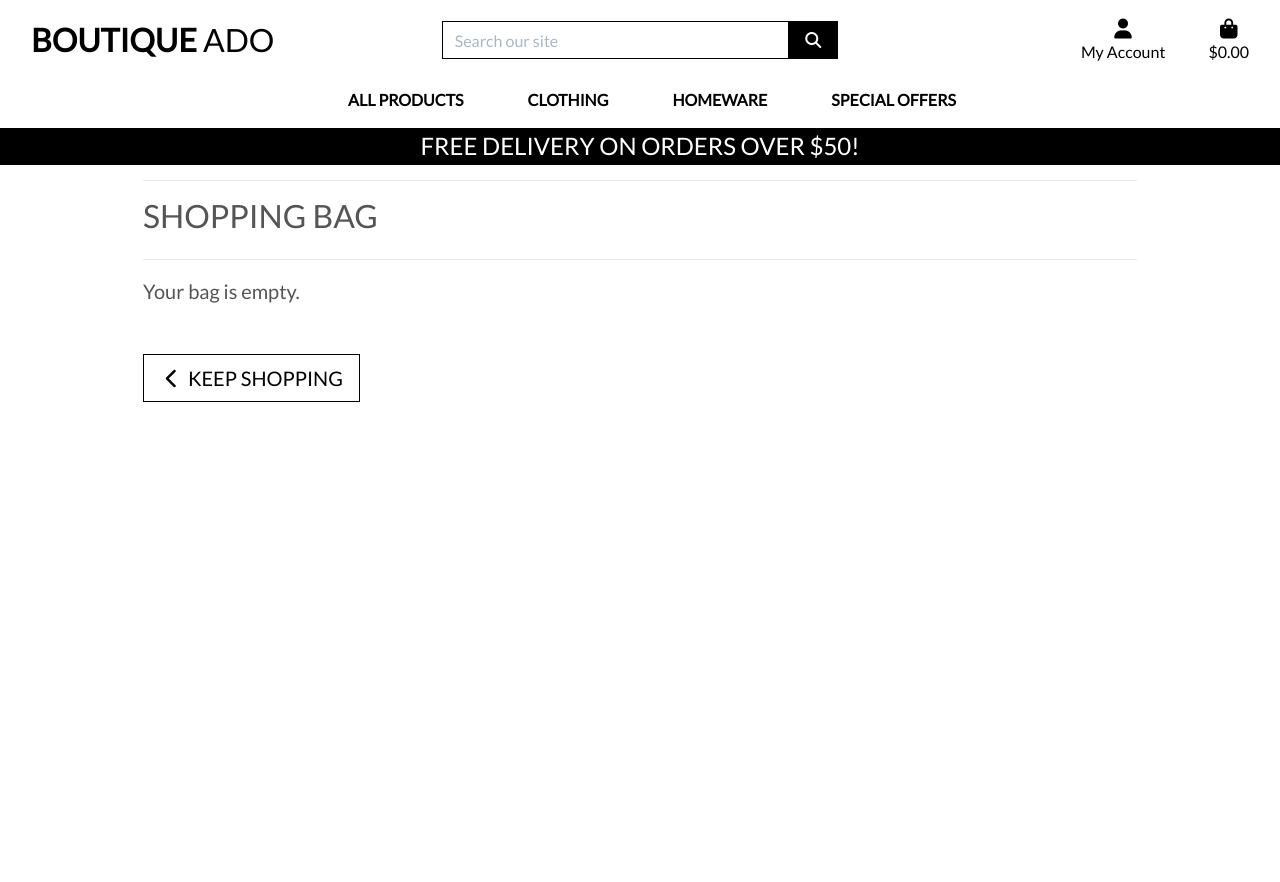
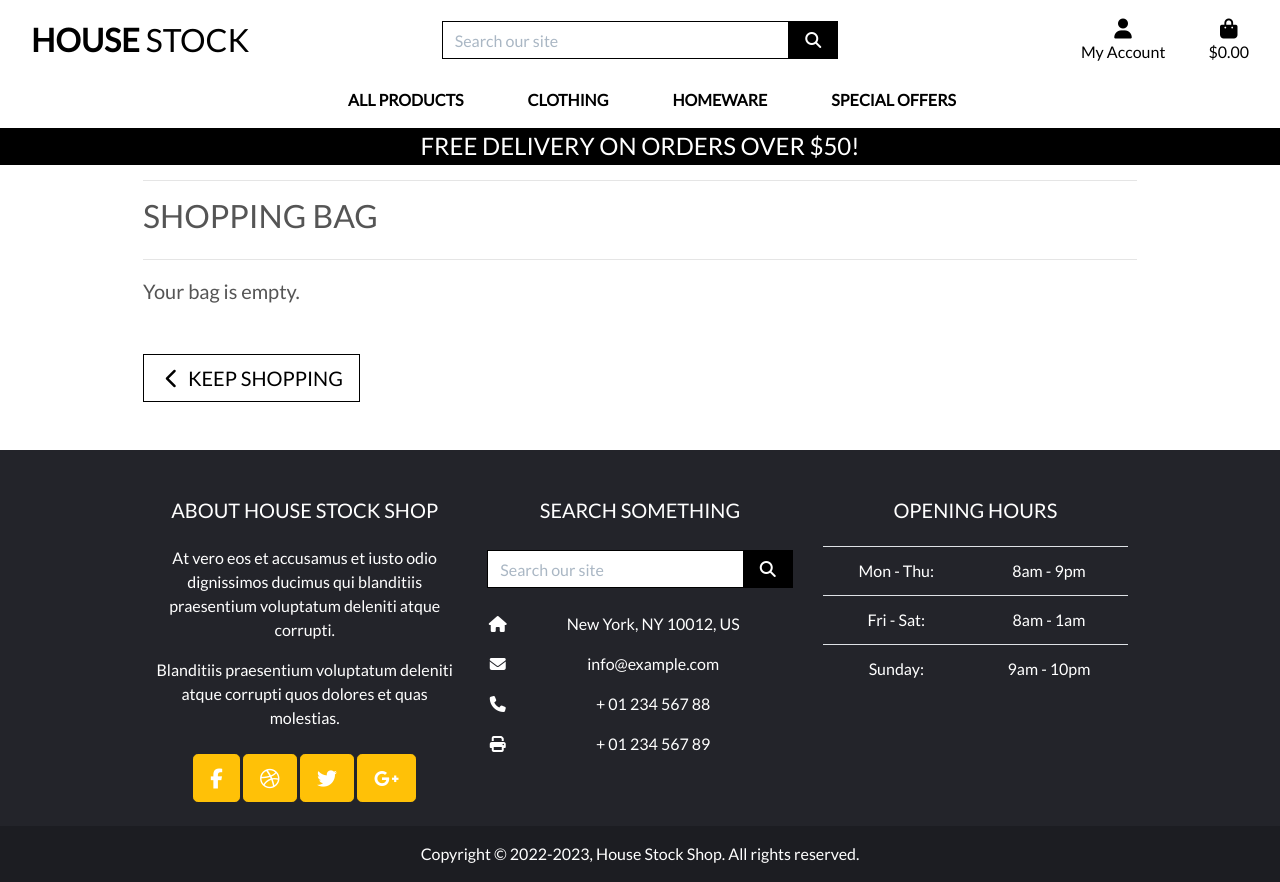
Before and after one commit to SergiyKochenko/pp5-shop-ecommerce, a Django app: page /bag/ in a window 1280 px wide. Before the commit the page ends 402 px from the top, so only its background shows below. Run offline with Django 3.2, Linux system fonts and the light colour scheme; some libraries are stand-ins or nearby versions.

Commit message:
added footer, created env.py for public&secret keys and wh

```diff
--- a/templates/base.html
+++ b/templates/base.html
@@ -41,7 +41,7 @@
         <div id="topnav" class="row bg-white pt-lg-2 d-none d-lg-flex">
             <div class="col-12 col-lg-4 my-auto py-1 py-lg-0 text-center text-lg-left">
                 <a href="{% url 'home' %}" class="nav-link main-logo-link">
-                    <h2 class="logo-font text-black my-0"><strong>Boutique</strong> Ado</h2>
+                    <h2 class="logo-font text-black my-0"><strong>House</strong> Stock</h2>
                 </a>
             </div>
             <div class="col-12 col-lg-4 my-auto py-1 py-lg-0">
@@ -144,5 +144,151 @@
     {% endblock %}
 
 
+<!--  -->
+<!-- Remove the container if you want to extend the Footer to full width. -->
+<div class="containers my-5">
+
+    <footer class="text-white text-center text-lg-start" style="background-color: #23242a;">
+      <!-- Grid container -->
+      <div class="container p-4">
+        <!--Grid row-->
+        <div class="row mt-4">
+          <!--Grid column-->
+          <div class="col-lg-4 col-md-12 mb-4 mb-md-0">
+            <h5 class="text-uppercase mb-4">About House Stock Shop</h5>
+
+            <p>
+              At vero eos et accusamus et iusto odio dignissimos ducimus qui blanditiis praesentium
+              voluptatum deleniti atque corrupti.
+            </p>
+
+            <p>
+              Blanditiis praesentium voluptatum deleniti atque corrupti quos dolores et quas
+              molestias.
+            </p>
+
+            <div class="mt-4">
+              <!-- Facebook -->
+              <a type="button" class="btn btn-floating btn-warning btn-lg"><i class="fab fa-facebook-f"></i></a>
+              <!-- Dribbble -->
+              <a type="button" class="btn btn-floating btn-warning btn-lg"><i class="fab fa-dribbble"></i></a>
+              <!-- Twitter -->
+              <a type="button" class="btn btn-floating btn-warning btn-lg"><i class="fab fa-twitter"></i></a>
+              <!-- Google + -->
+              <a type="button" class="btn btn-floating btn-warning btn-lg"><i class="fab fa-google-plus-g"></i></a>
+              <!-- Linkedin -->
+            </div>
+          </div>
+          <!--Grid column-->
+
+          <!--Grid column-->
+          <div class="col-lg-4 col-md-6 mb-4 mb-md-0">
+            <h5 class="text-uppercase mb-4 pb-1">Search something</h5>
+            <!-- ========================== -->
+            <div class="form-outline form-white mb-4">
+                <form method="GET" action="{% url 'products' %}">
+                    <div class="input-group w-100">
+                        <input class="form-control border border-black rounded-0" type="text" name="q" placeholder="Search our site">
+                        <div class="input-group-append">
+                            <button class="form-control btn btn-black border border-black rounded-0" type="submit">
+                                <span class="icon">
+                                    <i class="fas fa-search"></i>
+                                </span>
+                            </button>
+                        </div>
+                    </div>
+                </form>
+            </div>
+            <!-- =========================== -->
+
+
+
+
+
+            <ul class="fa-ul" style="margin-left: 1.65em;">
+              <li class="mb-3">
+                <span class="fa-li"><i class="fas fa-home"></i></span><span class="ms-2">New York, NY 10012, US</span>
+              </li>
+              <li class="mb-3">
+                <span class="fa-li"><i class="fas fa-envelope"></i></span><span class="ms-2">info@example.com</span>
+              </li>
+              <li class="mb-3">
+                <span class="fa-li"><i class="fas fa-phone"></i></span><span class="ms-2">+ 01 234 567 88</span>
+              </li>
+              <li class="mb-3">
+                <span class="fa-li"><i class="fas fa-print"></i></span><span class="ms-2">+ 01 234 567 89</span>
+              </li>
+            </ul>
+          </div>
+          <!--Grid column-->
+
+          <!--Grid column-->
+          <div class="col-lg-4 col-md-6 mb-4 mb-md-0">
+            <h5 class="text-uppercase mb-4">Opening hours</h5>
+
+            <table class="table text-center text-white">
+              <tbody class="font-weight-normal">
+                <tr>
+                  <td>Mon - Thu:</td>
+                  <td>8am - 9pm</td>
+                </tr>
+                <tr>
+                  <td>Fri - Sat:</td>
+                  <td>8am - 1am</td>
+                </tr>
+                <tr>
+                  <td>Sunday:</td>
+                  <td>9am - 10pm</td>
+                </tr>
+              </tbody>
+            </table>
+          </div>
+          <!--Grid column-->
+        </div>
+        <!--Grid row-->
+      </div>
+      <!-- Grid container -->
+
+      <!-- Copyright -->
+      <div class="text-center p-3" style="background-color: rgba(0, 0, 0, 0.2);">
+        <a class="footer-company-name text-white">
+            Copyright &copy; 2022<script>new Date().getFullYear()>2010&&document.write("-"+new Date().getFullYear());</script>, House Stock Shop. All rights reserved.
+        </a>
+      </div>
+      <!-- Copyright -->
+    </footer>
+
+  </div>
+  <!-- End of .container -->
+
+<style>
+.containers {
+    width: 100%;
+    padding-right: 0;
+    padding-left: 0;
+    margin-right: auto;
+    margin-left: auto;
+}
+
+    @media (min-width: 1200px){
+.containers {
+    max-width: 100%;
+}
+    }
+
+    @media (min-width: 768px){
+.containers, .container-md, .container-sm {
+    max-width: 100%;
+}
+    }
+
+    @media (min-width: 576px){
+.containers, .container-sm {
+    max-width: 100%;
+}
+    }
+</style>
+<!--  -->
+
   </body>
 </html>
```
Also changed, not shown: boutique_ado/settings.py (+9 -1 lines).
